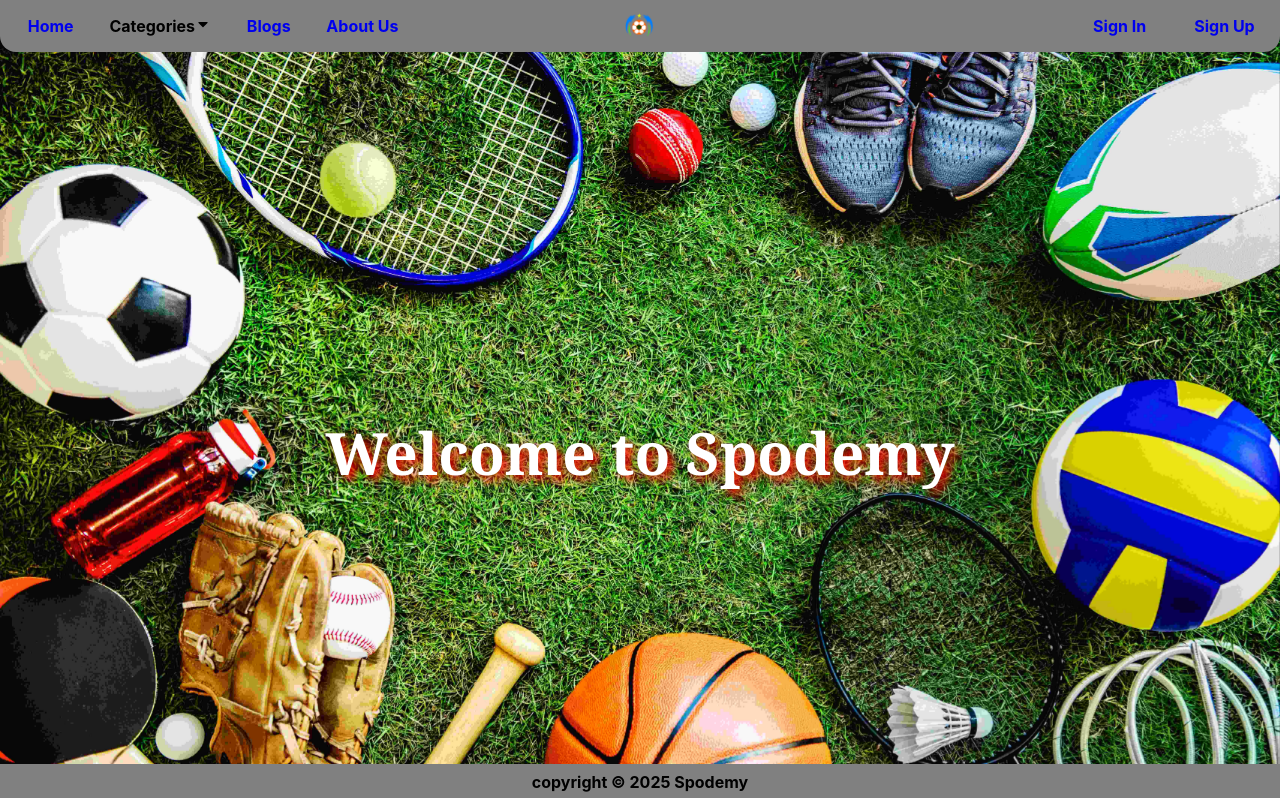
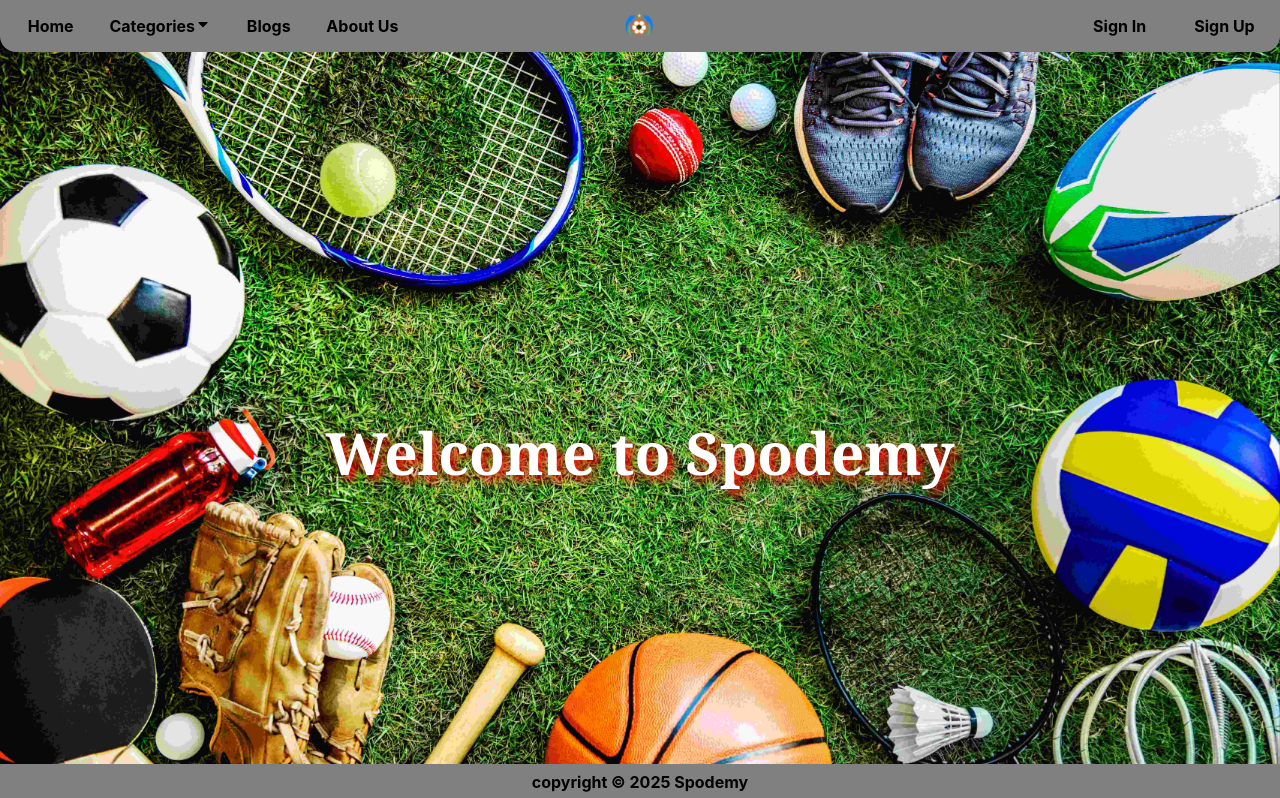
Before and after one commit to harishnigam21/Spodemy, a React (Create React App) app in the folder frontend/: page / in a window 1280 px wide. Shown: the top 798 px of the page. Built offline with nearby package versions, Linux system fonts and the light colour scheme.

Commit message:
Update index.css

```diff
--- a/frontend/src/index.css
+++ b/frontend/src/index.css
@@ -31,6 +31,7 @@
 }
 .link {
   text-decoration: none;
+  color: inherit;
 }
 code {
   font-family: source-code-pro, Menlo, Monaco, Consolas, "Courier New",
@@ -92,6 +93,7 @@
   grid-template-columns: 33.3% 33.3% 33.3%;
   margin: 0;
   padding: 0;
+  color: black;
 }
 
 .logo {
```
